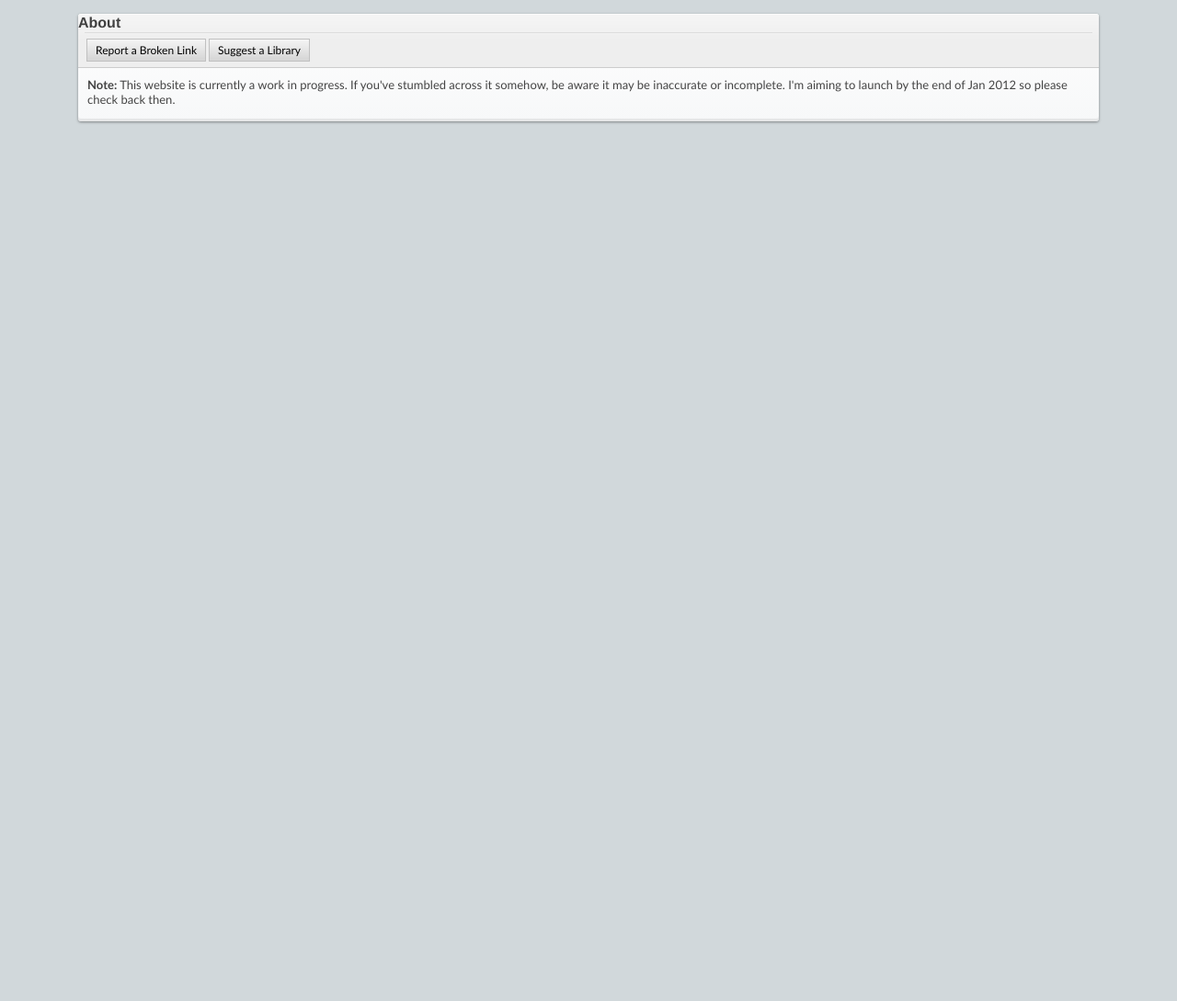
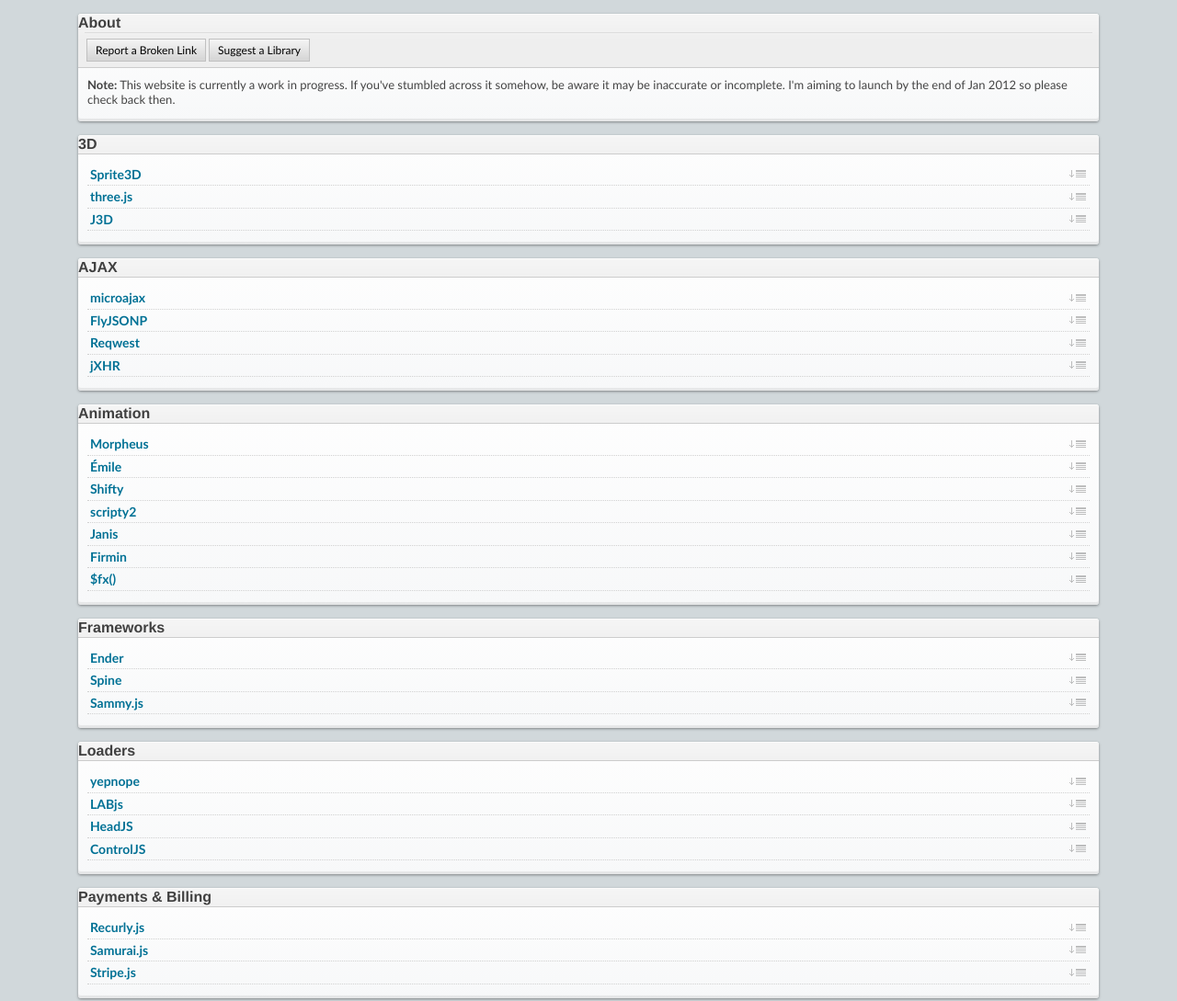
Before and after one commit to andershaig/resjs, a plain HTML site: page index.html in a window 1280 px wide. Shown: the top 1089 px of the page at 92% size. Before the commit the page ends 800 px from the top, so only its background shows below. Drawn offline with nearby package versions, Linux system fonts and the light colour scheme.

Commit message:
Trying out pre-compiled templates

```diff
--- a/index.html
+++ b/index.html
@@ -8,7 +8,7 @@
     <link rel="stylesheet" type="text/css" media="screen" href="css/style.css">
 
 	<script src="http://ajax.googleapis.com/ajax/libs/jquery/1.7.1/jquery.min.js" type="text/javascript"></script>
-	<script src="js/handlebars.1.0.0.beta.6.js" type="text/javascript"></script>
+	<script src="js/handlebars.runtime-1.0.0.beta.6.js" type="text/javascript"></script>
 	<script src="js/template.js" type="text/javascript"></script>
 	<script src="js/dashboard.min.js" type="text/javascript"></script>
 	<script src="js/cssua.min.js" type="text/javascript"></script>
```
